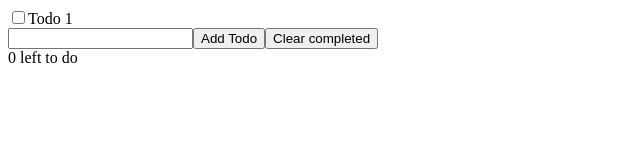
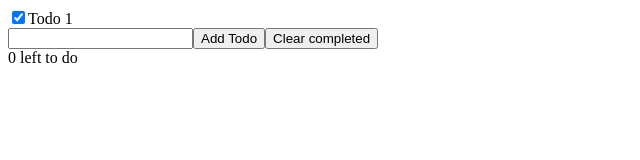
Before and after one commit to rekekki/todo, a React (Create React App) app: page / in a window 1280 px wide. Shown: the top 160 px of the page, without its empty margins (0-640 px from the left). Built offline with nearby package versions, Linux system fonts and the light colour scheme.

Commit message:
changed the default value of complete to true

```diff
--- a/src/App.js
+++ b/src/App.js
@@ -2,7 +2,7 @@
 import TodoList from "./components/TodoList"
 
 const App = () => {
-  const [todos, setTodos] = useState([{ id: 1, name: "Todo 1", complete: false}])
+  const [todos, setTodos] = useState([{ id: 1, name: "Todo 1", complete: true}])
 
   return (
     <div>
```
